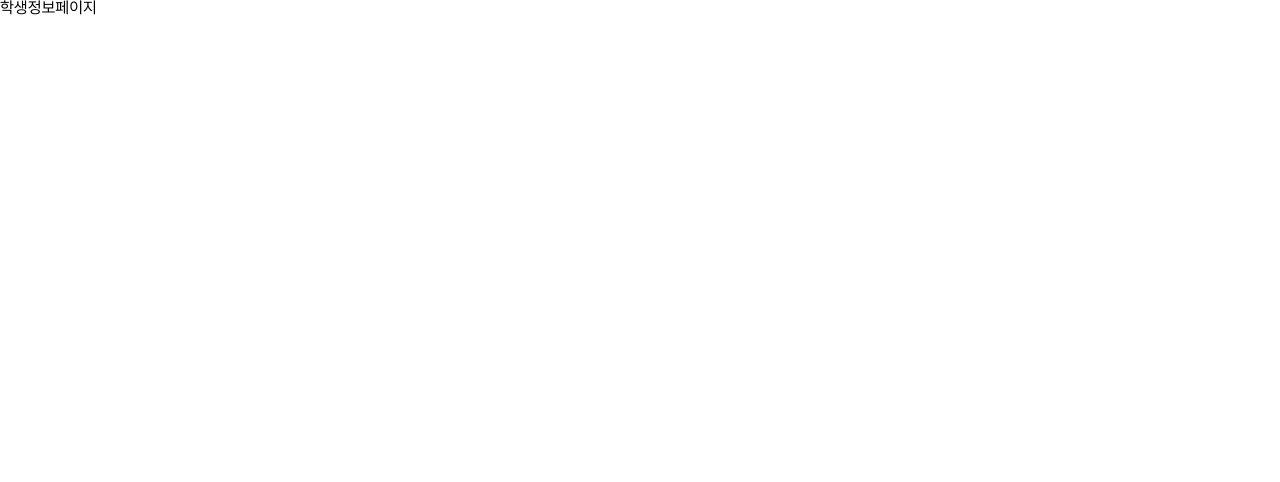
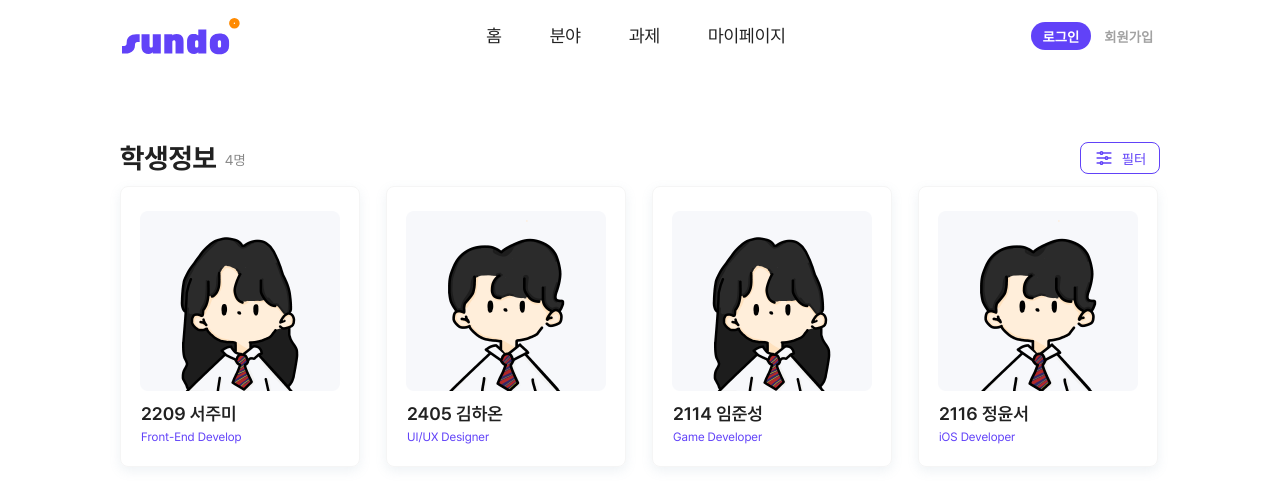
Before and after one commit to GSM-Not-Easy/Sundo-Frontend, a React (Create React App) app: page /stuinfo in a window 1280 px wide. Shown: the top 482 px of the page. Built offline with nearby package versions, Linux system fonts and the light colour scheme.

Commit message:
Add StuInfo page student list

```diff
--- /dev/null
+++ b/src/assets/svg/FilterIcon.jsx
@@ -0,0 +1,21 @@
+const FilterIcon = () => {
+  return (
+    <svg
+      width='20'
+      height='20'
+      viewBox='0 0 20 20'
+      fill='none'
+      xmlns='http://www.w3.org/2000/svg'
+    >
+      <path
+        d='M8.75 5H16.875M8.75 5C8.75 5.33152 8.6183 5.64946 8.38388 5.88388C8.14946 6.1183 7.83152 6.25 7.5 6.25C7.16848 6.25 6.85054 6.1183 6.61612 5.88388C6.3817 5.64946 6.25 5.33152 6.25 5M8.75 5C8.75 4.66848 8.6183 4.35054 8.38388 4.11612C8.14946 3.8817 7.83152 3.75 7.5 3.75C7.16848 3.75 6.85054 3.8817 6.61612 4.11612C6.3817 4.35054 6.25 4.66848 6.25 5M6.25 5H3.125M8.75 15H16.875M8.75 15C8.75 15.3315 8.6183 15.6495 8.38388 15.8839C8.14946 16.1183 7.83152 16.25 7.5 16.25C7.16848 16.25 6.85054 16.1183 6.61612 15.8839C6.3817 15.6495 6.25 15.3315 6.25 15M8.75 15C8.75 14.6685 8.6183 14.3505 8.38388 14.1161C8.14946 13.8817 7.83152 13.75 7.5 13.75C7.16848 13.75 6.85054 13.8817 6.61612 14.1161C6.3817 14.3505 6.25 14.6685 6.25 15M6.25 15H3.125M13.75 10H16.875M13.75 10C13.75 10.3315 13.6183 10.6495 13.3839 10.8839C13.1495 11.1183 12.8315 11.25 12.5 11.25C12.1685 11.25 11.8505 11.1183 11.6161 10.8839C11.3817 10.6495 11.25 10.3315 11.25 10M13.75 10C13.75 9.66848 13.6183 9.35054 13.3839 9.11612C13.1495 8.8817 12.8315 8.75 12.5 8.75C12.1685 8.75 11.8505 8.8817 11.6161 9.11612C11.3817 9.35054 11.25 9.66848 11.25 10M11.25 10H3.125'
+        stroke='#6142F8'
+        strokeWidth='1.5'
+        strokeLinecap='round'
+        strokeLinejoin='round'
+      />
+    </svg>
+  );
+};
+
+export default FilterIcon;
--- /dev/null
+++ b/src/assets/svg/NavigateIcon.jsx
@@ -0,0 +1,21 @@
+const NavigateIcon = () => {
+  return (
+    <svg
+      width='16'
+      height='16'
+      viewBox='0 0 16 16'
+      fill='none'
+      xmlns='http://www.w3.org/2000/svg'
+    >
+      <path
+        d='M9 4H3.5C3.10218 4 2.72064 4.15804 2.43934 4.43934C2.15804 4.72064 2 5.10218 2 5.5V12.5C2 12.8978 2.15804 13.2794 2.43934 13.5607C2.72064 13.842 3.10218 14 3.5 14H10.5C10.8978 14 11.2794 13.842 11.5607 13.5607C11.842 13.2794 12 12.8978 12 12.5V7M5 11L14 2M14 2H10.5M14 2V5.5'
+        stroke='#EEEEEE'
+        strokeWidth='1.5'
+        strokeLinecap='round'
+        strokeLinejoin='round'
+      />
+    </svg>
+  );
+};
+
+export default NavigateIcon;
--- a/src/assets/svg/index.js
+++ b/src/assets/svg/index.js
@@ -6,3 +6,5 @@ export { default as Dot2 } from './Dot2';
 export { default as ErrorIcon } from './ErrorIcon';
 export { default as LogoIcon } from './LogoIcon';
 export { default as LogoIcon2 } from './LogoIcon2';
+export { default as FilterIcon } from './FilterIcon';
+export { default as NavigateIcon } from './NavigateIcon';
--- a/src/pageContainer/StuInfoPage/index.jsx
+++ b/src/pageContainer/StuInfoPage/index.jsx
@@ -1,7 +1,79 @@
 import * as S from './style';
+import * as C from '../../components';
+import * as A from '../../assets/svg';
+import Girl from '../../assets/png/Girl.png';
+import Boy from '../../assets/png/Boy.png';
+import { useNavigate } from 'react-router-dom';
 
 const StuInfoPage = () => {
-  return <div>학생정보페이지</div>;
+  const navigate = useNavigate();
+  const students = [
+    {
+      classNum: '2209',
+      name: '서주미',
+      major: 'Front-End Develop',
+    },
+    {
+      classNum: '2405',
+      name: '김하온',
+      major: 'UI/UX Designer',
+    },
+    {
+      classNum: '2114',
+      name: '임준성',
+      major: 'Game Developer',
+    },
+    {
+      classNum: '2116',
+      name: '정윤서',
+      major: 'iOS Developer',
+    },
+  ];
+
+  return (
+    <S.StuInfo>
+      <C.Header />
+      <S.Content>
+        <S.TitleContainer>
+          <S.TitleWrapper>
+            <S.Title>학생정보</S.Title>
+            <S.SubTitle>{students.length}명</S.SubTitle>
+          </S.TitleWrapper>
+          <S.FilterButton>
+            <A.FilterIcon />
+            필터
+          </S.FilterButton>
+        </S.TitleContainer>
+        <S.StuList>
+          {students.map((student, idx) =>
+            idx % 2 === 0 ? (
+              <S.StuItem key={idx}>
+                <S.StuInfoSelect onClick={() => navigate(`/${student.name}`)}>
+                  눌러서 이동 <A.NavigateIcon />
+                </S.StuInfoSelect>
+                <img src={Girl} alt='여학생' />
+                <S.StuInfoContent>
+                  <S.Name>{`${student.classNum} ${student.name}`}</S.Name>
+                  <S.Major>{`${student.major}`}</S.Major>
+                </S.StuInfoContent>
+              </S.StuItem>
+            ) : (
+              <S.StuItem key={idx}>
+                <S.StuInfoSelect onClick={() => navigate(`/${student.name}`)}>
+                  눌러서 이동 <A.NavigateIcon />
+                </S.StuInfoSelect>
+                <img src={Boy} alt='남학생' />
+                <S.StuInfoContent>
+                  <S.Name>{`${student.classNum} ${student.name}`}</S.Name>
+                  <S.Major>{`${student.major}`}</S.Major>
+                </S.StuInfoContent>
+              </S.StuItem>
+            )
+          )}
+        </S.StuList>
+      </S.Content>
+    </S.StuInfo>
+  );
 };
 
 export default StuInfoPage;
--- a/src/pageContainer/StuInfoPage/style.js
+++ b/src/pageContainer/StuInfoPage/style.js
@@ -1 +1,144 @@
 import styled from 'styled-components';
+
+export const StuInfo = styled.div`
+  width: 100vw;
+  height: 100vh;
+  display: flex;
+  flex-direction: column;
+  align-items: center;
+`;
+
+export const Content = styled.div`
+  display: flex;
+  width: 65rem;
+  margin-top: 4.375rem;
+  flex-direction: column;
+`;
+
+export const TitleContainer = styled.div`
+  width: 100%;
+  display: flex;
+  justify-content: space-between;
+  align-items: center;
+`;
+
+export const TitleWrapper = styled.div`
+  display: flex;
+  gap: 0.5rem;
+  align-items: flex-end;
+`;
+
+export const Title = styled.h1`
+  font-size: 1.75rem;
+  font-weight: 700;
+  color: #212121;
+`;
+
+export const SubTitle = styled.span`
+  font-size: 0.875rem;
+  font-weight: 400;
+  margin-bottom: 0.3125rem;
+  color: #888;
+`;
+
+export const FilterButton = styled.button`
+  width: 5rem;
+  height: 2rem;
+  display: flex;
+  align-items: center;
+  justify-content: center;
+  gap: 0.5rem;
+  border: 0.0625rem solid #6142f8;
+  color: #6142f8;
+  border-radius: 0.5rem;
+
+  &:hover {
+    background-color: #6142f8;
+    color: #fff;
+    path {
+      stroke: #fff;
+    }
+  }
+
+  &:active {
+    background-color: #3819d2;
+    color: #d7d1f6;
+    path {
+      stroke: #d7d1f6;
+    }
+  }
+`;
+
+export const StuList = styled.div`
+  width: 100%;
+  display: flex;
+  margin-top: 0.75rem;
+  flex-wrap: wrap;
+  justify-content: flex-start;
+  gap: 1.625rem;
+`;
+
+export const StuItem = styled.div`
+  position: relative;
+  width: 15rem;
+  height: 17.5625rem;
+  display: flex;
+  align-items: center;
+  flex-direction: column;
+  margin-bottom: 1rem;
+  border-radius: 0.5rem;
+  box-shadow: 0rem 0.25rem 0.75rem 0rem rgba(112, 144, 176, 0.12);
+  border: 0.0625rem solid #f5f5f5;
+
+  img {
+    width: 12.5rem;
+    height: 11.25rem;
+    margin-top: 1.5rem;
+  }
+`;
+
+export const StuInfoSelect = styled.div`
+  position: absolute;
+  width: 15rem;
+  height: 17.5625rem;
+  border-radius: 0.5rem;
+  cursor: pointer;
+  display: flex;
+  align-items: center;
+  justify-content: center;
+  opacity: 0;
+  color: #eee;
+  font-weight: 600;
+  gap: 0.25rem;
+
+  svg {
+    margin-bottom: 0.25rem;
+  }
+
+  &:hover {
+    background: rgba(0, 0, 0, 0.4);
+    opacity: 1;
+  }
+`;
+
+export const StuInfoContent = styled.div`
+  width: 100%;
+  display: flex;
+  flex-direction: column;
+  justify-content: flex-start;
+  padding-left: 1.25rem;
+  margin-top: 0.875rem;
+  gap: 0.5rem;
+`;
+
+export const Name = styled.span`
+  font-size: 1.125rem;
+  font-weight: 600;
+  color: #212121;
+`;
+
+export const Major = styled.span`
+  color: #6142f8;
+  font-size: 0.75rem;
+  font-weight: 400;
+`;
```
Also changed, not shown: src/assets/png/Boy.png (added), src/assets/png/Girl.png (added).
